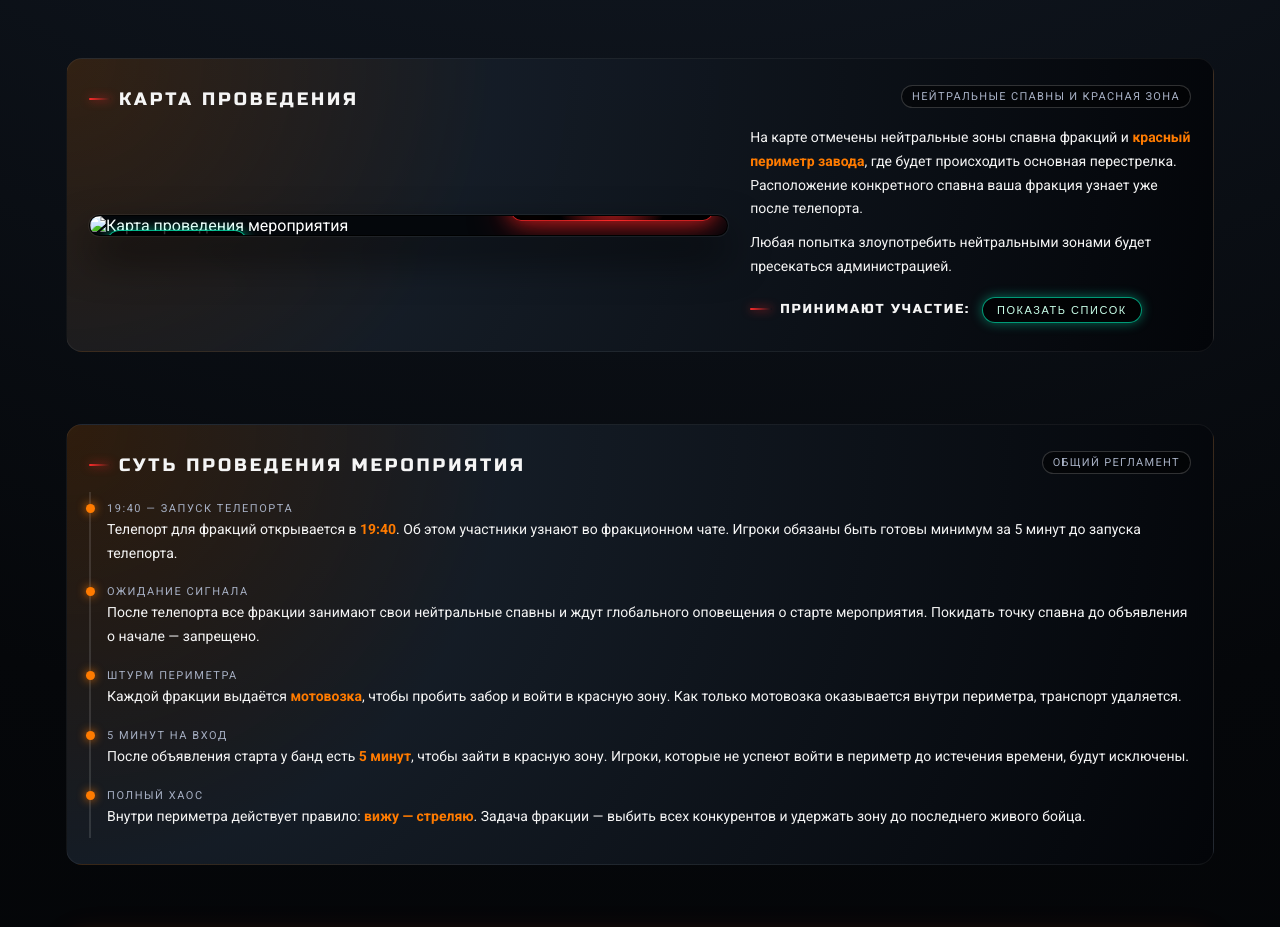
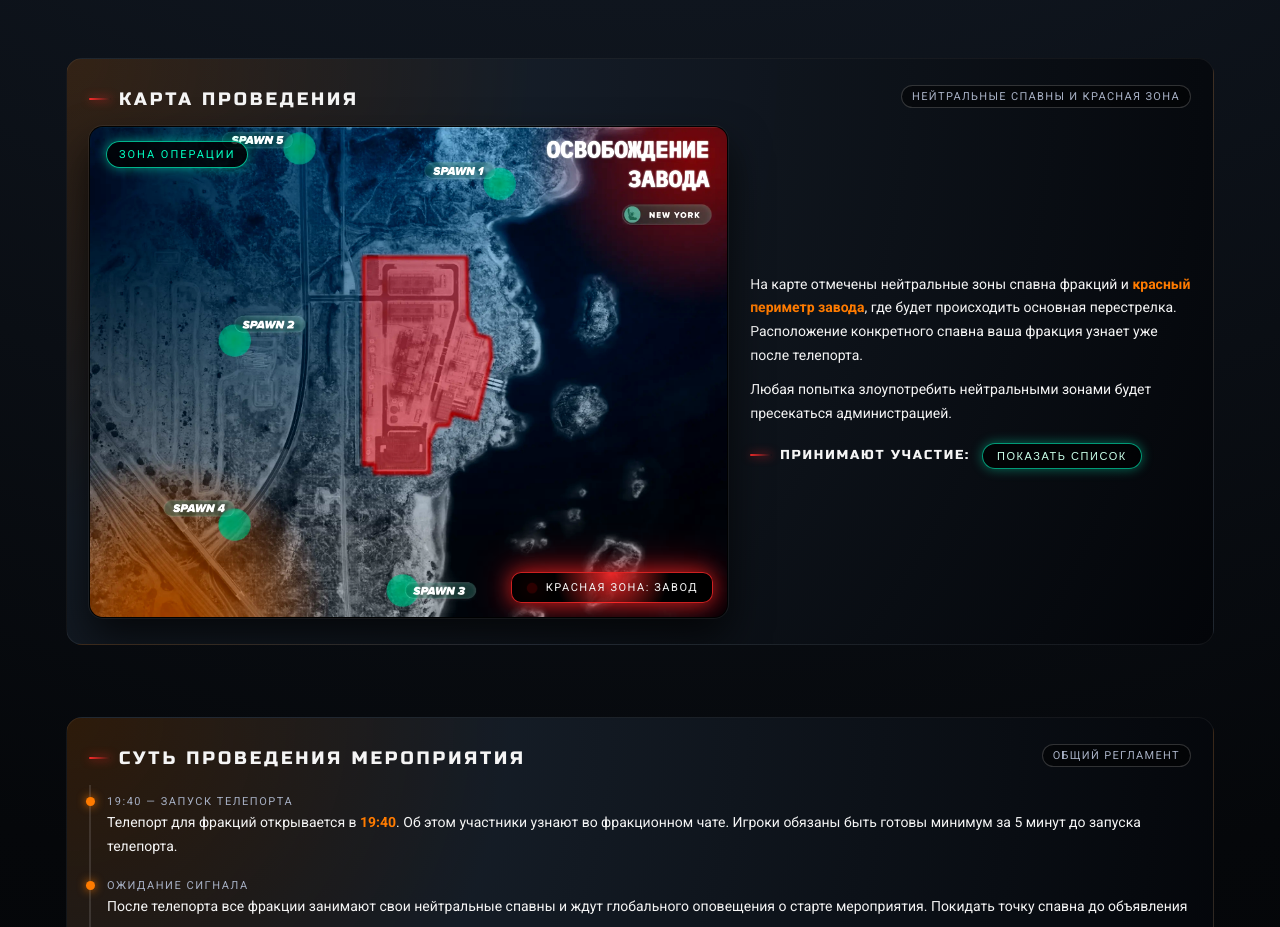
Before and after one commit to anti-adm/factory-raid, a plain HTML site: page index.html in a window 1280 px wide. Shown: the part 1120-2047 px from the top of the page. Drawn offline with Linux system fonts and the light colour scheme.

Commit message:
index.html

```diff
--- a/index.html
+++ b/index.html
@@ -1097,7 +1097,7 @@
 
       <div class="map-grid">
         <div class="map-card">
-          <img src="img/factory-map.webp" alt="Карта проведения мероприятия">
+          <img src="factory-map.webp" alt="Карта проведения мероприятия">
           <div class="map-label">зона операции</div>
           <div class="map-danger">
             <span class="map-danger-dot"></span>
```
